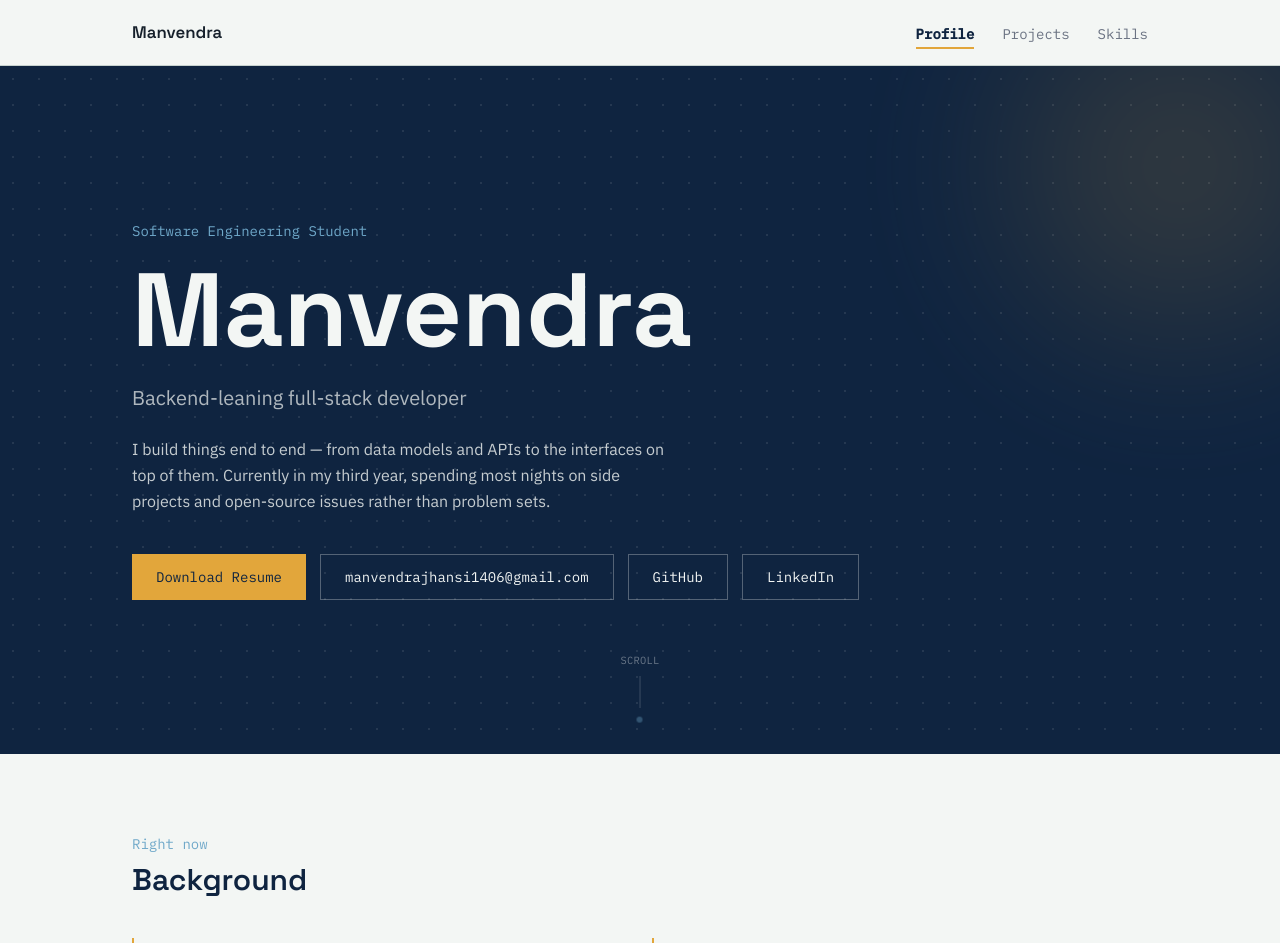
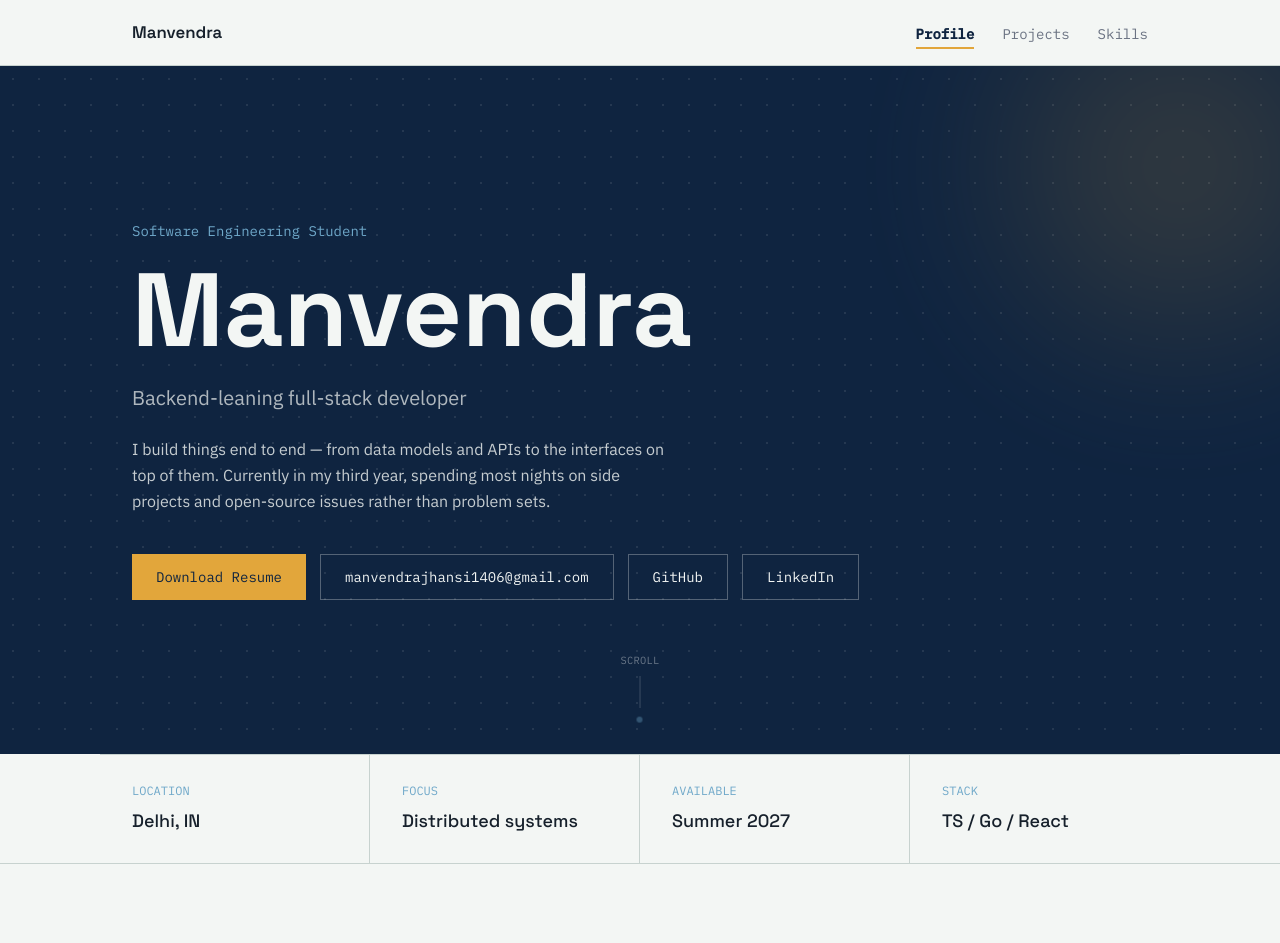
Before and after one commit to dev-manvendra/Portfolio, a React app: page / in a window 1280 px wide. Shown: the top 943 px of the page. Built offline with nearby package versions, Linux system fonts and the light colour scheme; the HTML template or start-up script is replaced by a standard one.

Commit message:
feat: restore stats section in Profile component for improved visibility

```diff
--- a/src/Components/Profile.jsx
+++ b/src/Components/Profile.jsx
@@ -14,12 +14,12 @@ const PROFILE_DATA = {
     { label: "LinkedIn", url: "https://www.linkedin.com/in/dev-manvendra/" },
     ],
 
-  // stats: [
-  //   { label: "LOCATION", value: "Delhi, IN" },
-  //   { label: "FOCUS", value: "Distributed systems" },
-  //   { label: "AVAILABLE", value: "Summer 2027" },
-  //   { label: "STACK", value: "TS / Go / React" },
-  // ],
+  stats: [
+    { label: "LOCATION", value: "Delhi, IN" },
+    { label: "FOCUS", value: "Distributed systems" },
+    { label: "AVAILABLE", value: "Summer 2027" },
+    { label: "STACK", value: "TS / Go / React" },
+  ],
   now: [
     {
       title: "Education",
@@ -42,7 +42,7 @@ export default function Profile() {
     resumeUrl,
     email,
     socials,
-    // stats,
+    stats,
     now,
   } = PROFILE_DATA;
 
@@ -132,7 +132,7 @@ export default function Profile() {
       </section>
 
       {/* Stat strip */}
-      {/* <section className="border-b border-line">
+      <section className="border-b border-line">
         <div className="mx-auto grid max-w-page grid-cols-2 divide-x divide-y divide-line border-t border-line md:grid-cols-4 md:divide-y-0">
           {stats.map((stat) => (
             <div key={stat.label} className="px-8 py-7">
@@ -141,7 +141,7 @@ export default function Profile() {
             </div>
           ))}
         </div>
-      </section> */}
+      </section>
 
       <main className="mx-auto max-w-page px-8 pb-24">
         <section className="pt-20">
```
